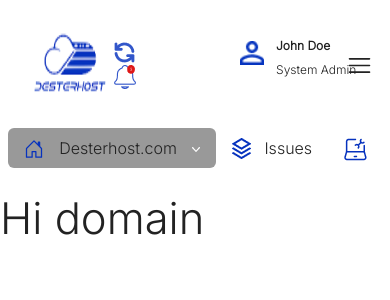
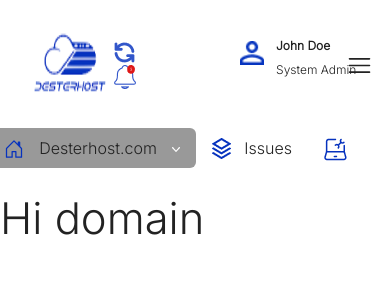
Before and after one commit to Michvista/desterhost-dashboard, a React (Create React App) app: page / in a window 390 px wide. Shown: the top 300 px of the page. Built offline with nearby package versions, Linux system fonts and the light colour scheme.

Commit message:
Update home.css

```diff
--- a/src/pages/home.css
+++ b/src/pages/home.css
@@ -794,15 +794,20 @@ overflow-x:auto;
 margin:auto;
 }
 
-	.insightsChart, .activedomains, .table, .flex{
+	.insightsChart, .activedomains, .table{
         width: 90%;
 	overflow-x:auto;
 	margin:auto;
     }
-    .content{
-width:100% !important;
-    }
-    .menu
+	.section {
+		width:90%;
+		margin:auto;
+	}
+
+	.content{
+         width:100% !important;
+        }
+       .menu
     {
         display: block;
     }
@@ -825,7 +830,7 @@ width:100% !important;
     }
 
 
-	.billHistory, .inv{
+	.billHistory, .inv, .flex{
         width:90%;
 	overflow-x:auto;
 
```
